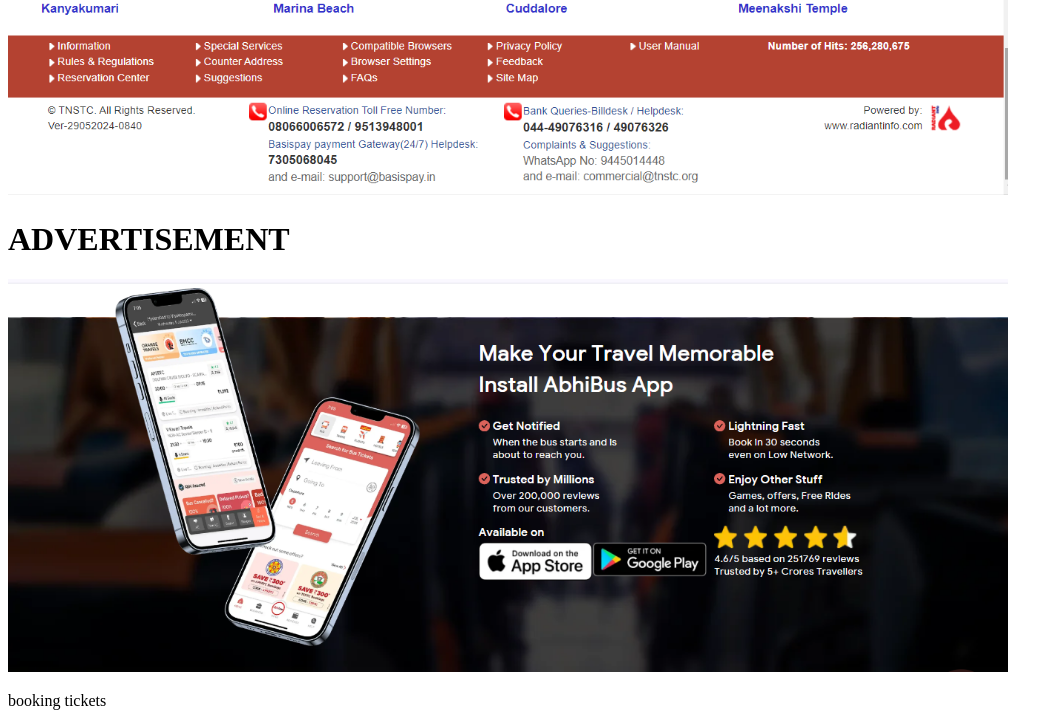
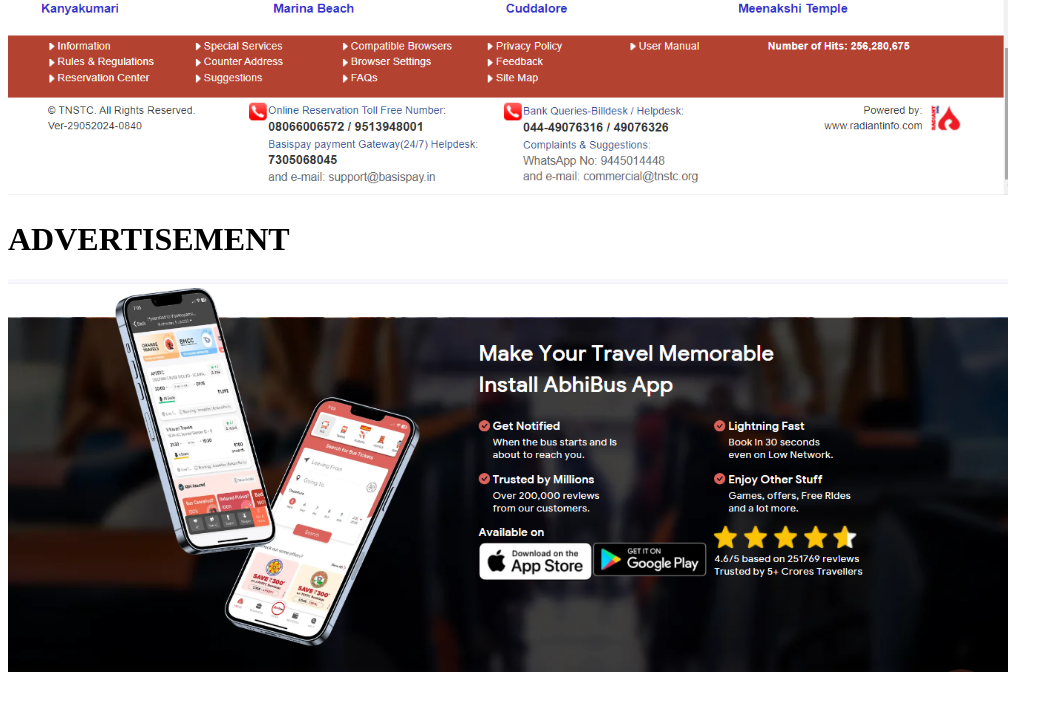
Before and after one commit to Meganathan0806/UI-COURSE, a plain HTML site: page project/index.html in a window 1280 px wide. Shown: the part 2017-2743 px from the top of the page, without its empty margins (0-1063 px from the left). After the commit the page ends 2701 px from the top, so only its background shows below. Drawn offline with Linux system fonts and the light colour scheme.

Commit message:
delete the tags

```diff
--- a/project/index.html
+++ b/project/index.html
@@ -16,7 +16,6 @@
     <img width="1000" src="Screenshot (15).png" alt="">
     <h1>ADVERTISEMENT</h1>
     <img width="1000" src="Screenshot (13).png" alt="">
-    <p>booking tickets</p>
 
 </body>
 </html>
```
